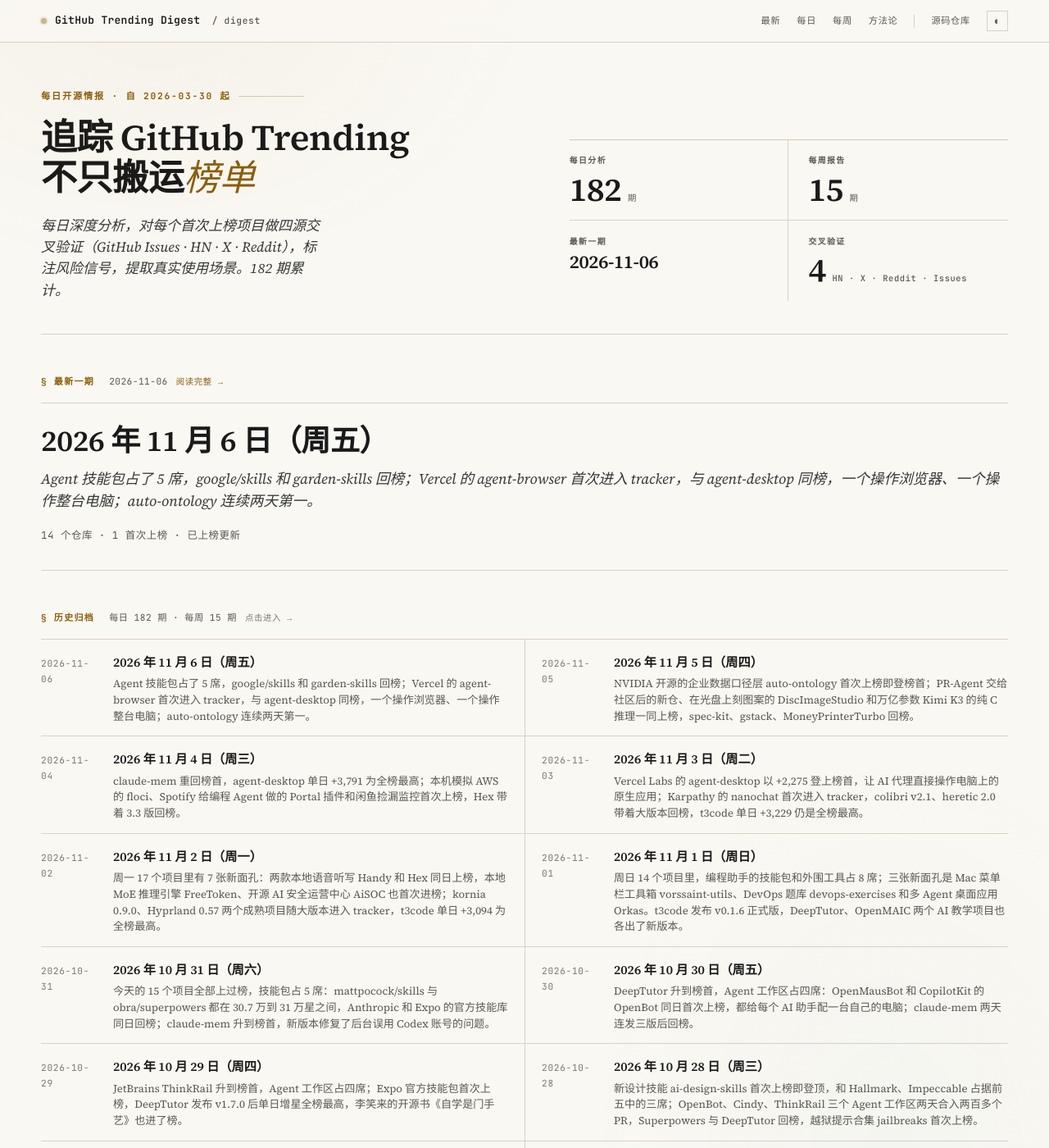
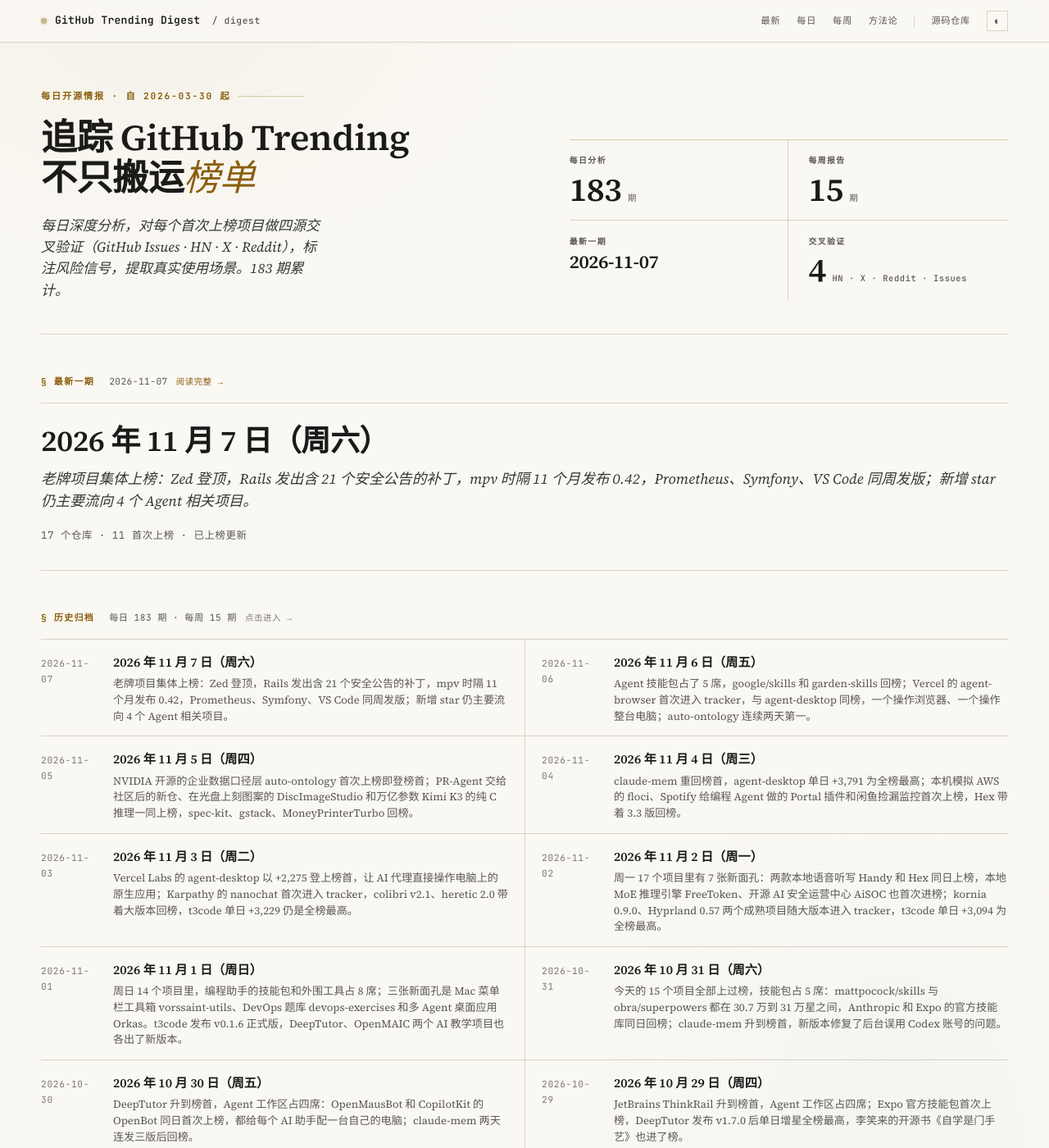
Before and after one commit to maxzyma/github-trending-digest, a Jekyll site: the page built from index.md, in a window 1280 px wide and 1400 px high. Shown: the whole window at 82% size. Built offline with Jekyll 4.4.1, drawn with Linux system fonts in a browser that asks for light colours; some of the changed lines change nothing that is shown; some of the changed text lies outside the part shown.

Commit message:
daily: 2026-11-07 public archive

```diff
--- /dev/null
+++ b/daily/2026-11-07-analysis.md
@@ -0,0 +1,128 @@
+---
+layout: daily
+date: 2026-11-07
+title: GitHub Trending 深度分析 — 2026 年 11 月 7 日（周六）
+subtitle: 老牌项目集体上榜：Zed 登顶，Rails 发出含 21 个安全公告的补丁，mpv 时隔 11 个月发布 0.42，Prometheus、Symfony、VS Code 同周发版；新增 star 仍主要流向 4 个 Agent 相关项目。
+total: 17
+new_count: 11
+new_repos: []
+updated_repos:
+  - repo: NVIDIA/auto-ontology
+    change: ↓1
+    days_listed: 3
+  - repo: google/skills
+    change: ↓2
+    days_listed: 2
+  - repo: mattpocock/skills
+    change: ↓13
+    days_listed: 5
+---
+
+# GitHub Trending 深度分析 — 2026 年 11 月 7 日（周六）
+
+_老牌项目集体上榜：Zed 登顶，Rails 发出含 21 个安全公告的补丁，mpv 时隔 11 个月发布 0.42，Prometheus、Symfony、VS Code 同周发版；新增 star 仍主要流向 4 个 Agent 相关项目。_
+
+_项目总数: 17 | 首次上榜: 11 | 重新上榜: 3 | 已上榜更新: 3 | 数据源: https://github.com/trending_
+
+## 本日主线
+
+**主线一：榜单地图 — 17 项里 13 项是创建多年的基础项目，Agent 赛道只剩 4 项。** 11 个 NEW 全是首次进入本 tracker 的知名老项目，另有 Rust、Angular 回榜。今日可分 4 组：
+
+- **编辑器与开发工具**（4 项）：`zed-industries/zed`（NEW 榜首，93,664 ⭐）、`microsoft/vscode`（NEW，#11）、`nushell/nushell`（NEW，#12）、`astral-sh/ruff`（NEW，#17）
+- **编程语言与 Web 框架**（5 项）：`rails/rails`（NEW，#3）、`rust-lang/rust`（RE，#5）、`react/react`（NEW，#6，252,264 ⭐ 全榜最多）、`angular/angular`（RE，#7）、`symfony/symfony`（NEW，#8）
+- **基础设施与底层库**（4 项）：`mpv-player/mpv`（NEW，#4）、`prometheus/prometheus`（NEW，#9）、`etcd-io/etcd`（NEW，#13）、`openssl/openssl`（NEW，#14）
+- **Agent 技能与数据层**（4 项）：`NVIDIA/auto-ontology`（↓1，#2）、`google/skills`（↓2，#10）、`mattpocock/skills`（↓13，#15）、`cloudflare/security-audit-skill`（RE，#16）
+
+昨天的 14 项今天只留下 3 项，gstack、agent-desktop、agent-browser、worktrunk、Scrapling 等全部退场。13 个老项目今天合计只涨 2,091 星，4 个 Agent 项目合计涨 7,167 星，占全榜约 77%。
+
+**主线二：同一周的发版潮 — 11 个 NEW 里 7 个在 11-04 至 11-05 发了版。** Zed 1.27.0、Rails 8.1.4.1 / 8.0.5.2、Symfony 8.2.0-BETA1 与 8.1.11、VS Code 1.145.0 在 11-04 发布，mpv 0.42.0、Prometheus 3.16.0、Ruff 0.17.4 在 11-05 发布，回榜的 Angular 也在 11-06 发了 22.2.5。对使用者影响最大的有三件：
+
+- **Rails 8.1.4.1 是安全版本**：发布说明列出 21 个 GHSA 安全公告编号，涉及 Active Support、Active Record、Action View、Action Pack 等多个组件，8.0 线同步发 8.0.5.2。其中 `ActiveSupport::MessagePack` 的修复改变了序列化格式，旧版 Rails 读不了新版写出的数据，多版本混跑的集群要注意升级顺序。
+- **mpv 0.42.0 是一年来的首个正式版**（上一个是 2025-12-21 的 0.41.0）：网络层换成基于 libcurl 的实现，支持 HTTP/2、HTTP/3；可以直接播放 DVD、蓝光的 .iso 镜像并操作光盘菜单；新增右键菜单和 `floating` 控制栏布局。
+- **Prometheus 3.16.0** 加入实验性的查询成本估算和执行上限（`--enable-feature=query-cost`），以及实验性 `integral()` 函数；平滑和锚定向量选择器转为稳定。
+
+没有本周新版本的老项目是 React（10-14）、Rust（10-16）、etcd（10-22）、OpenSSL（10-23）、Nushell（10-04），发版只能解释一部分上榜，这几个找不到明确的单一触发事件。
+
+**主线三：两款编辑器都在往"Agent 宿主"方向走。** 榜首 Zed 和 #11 VS Code 本周的新版重点都在 Agent。VS Code 1.145 的 Agents 窗口能预览远程 Agent 会话里的应用；同一会话下的子会话可以混用不同的 Agent 运行框架，例如 Claude 和 Copilot（预览功能）；本地自动化任务支持五段式 cron 定时。Zed 1.27 降低 Agent 面板的内存和 CPU 占用，按仓库最近 3 条提交的风格生成提交信息，同时移除了在大仓库里容易卡住的 Agent "检查点"功能，最低系统要求升到 macOS 12。在两款编辑器之间选择的读者，可以重点比较 Agent 会话管理和多 Agent 编排。
+
+**主线四：榜单解读提醒 — 排名不按当日 star 排，老项目的上榜不等于"突然变火"。** Zed 日增 +306 排第 1，cloudflare/security-audit-skill 日增 +2,548 却排 #16，OpenSSL 只涨 26 星也在榜。老项目的单日增量相对体量很小，上榜更多反映发版带来的访问，看不出用户量变化。另一个方向的样本是 cloudflare/security-audit-skill：最后一次提交在 9-14，10-26 离榜后 12 天又涨了约 1.7 万星，今天回榜时仓库内容没有任何变化。
+
+## 新上榜项目
+
+### [zed-industries/zed](https://github.com/zed-industries/zed) — NEW ⭐ 93,664（+306）| Rust | 知名老项目首入 tracker
+
+Atom 和 Tree-sitter 原班人马用 Rust 写的代码编辑器，自研 GPU 渲染界面库 GPUI，主打启动和输入响应快、多人实时协作，近一年把重点放在内置 AI Agent 上，4 月发布 1.0。11-04 发布稳定版 1.27.0 和预览版 1.28.0-pre：1.27 支持 Go 1.27 泛型方法的语法高亮，AI 生成的提交信息会模仿仓库最近 3 条提交的写法，Agent 面板和 Git 图谱性能提升；破坏性变更是最低系统要求升到 macOS 12，并移除 Agent "检查点"功能。11-06 合入的改动包括 Agent 会话自动标题可关闭（#63998）、Git 日期格式设置（#66533）。open issue 和 PR 合计 3,029 个，subscribers 333。
+
+### [rails/rails](https://github.com/rails/rails) — NEW ⭐ 59,032（+142）| Ruby | 知名老项目首入 tracker
+
+Ruby 语言最主流的 Web 开发框架，GitHub、Shopify、Basecamp 等产品都建在它上面，"约定优于配置"的做法影响了后来很多框架。11-04 同时发布 8.1.4.1 和 8.0.5.2 两个安全补丁版本，8.1.4.1 的发布说明里列出 21 个 GHSA 编号，涉及 MessagePack 反序列化把不安全的 `SafeBuffer` 当成可信 HTML、`safe_constantize` 把常量名未转义拼进正则等问题。11-05 起主干合入改为整个 Active Record 只用一个连接池回收线程（#59685）。在用 8.0 或 8.1 的项目应尽快升级；用 MessagePack 存缓存或消息的，先升级所有读取方，再升级写入方。
+
+### [mpv-player/mpv](https://github.com/mpv-player/mpv) — NEW ⭐ 37,887（+37）| C | 知名老项目首入 tracker
+
+一个开源的命令行视频播放器，界面极简、几乎能播所有格式，很多第三方播放器（如 IINA、Celluloid）都以它为内核。11-05 发布 0.42.0，是 2025-12-21 的 0.41.0 之后的首个正式版：基于 libcurl 的网络层支持 HTTP/2、HTTP/3 和连接复用；支持 DVD、蓝光 HDMV 和 BD-J 菜单导航，可直接播放光盘 .iso 镜像和 DVD-Audio；`gpu-next` 渲染器支持杜比视界 Profile 7 增强层；新增 `menu.conf` 右键菜单和 Fluent 图标风格的 `floating` 控制栏。日增 +37 为全榜最低之一，在榜与新版本发布时间相符。
+
+### [react/react](https://github.com/react/react) — NEW ⭐ 252,264（+248）| JavaScript | 知名老项目首入 tracker
+
+最常用的前端界面库，用组件拼装网页和移动应用界面，今日榜单中 star 数最多。仓库原名 `facebook/react`，React 交给 Linux 基金会旗下的 React Foundation 管理后迁到 `react` 组织，旧地址自动跳转；本 tracker 此前没有收录过任一地址。10-14 同时为 19.3、19.2、19.1 三条版本线发布补丁（19.3.1、19.2.9、19.1.10），19.3.1 改进了 Server Components 的传输协议。11-06 合入的修复包括 `useDeferredValue` 遇上挂起的 hydration 导致的无限循环（#38132），以及流式 Server Components 里的 hooks 问题（#38128）。没有本周新版本，未找到单一的上榜触发事件。
+
+### [symfony/symfony](https://github.com/symfony/symfony) — NEW ⭐ 31,438（+128）| PHP | 知名老项目首入 tracker
+
+PHP 最重要的 Web 框架之一，它的组件（HTTP、路由、依赖注入、控制台等）也被 Laravel、Drupal 等大量 PHP 项目单独引用。11-04 发布 8.2.0-BETA1，同日为 8.1、7.4 等维护线发布补丁（8.1.11、7.4.23）。8.2 beta 的变更包括 Messenger 的 MongoDB 传输支持 keepalive（#67817）、ObjectMapper 不再静默跳过需要属性访问器的字段（#67819）。11-06 继续修 PHPDoc 类型解析在 trait 场景下的问题（#67948、#67951）和 Windows 下目录资源检查（#67952）。
+
+### [prometheus/prometheus](https://github.com/prometheus/prometheus) — NEW ⭐ 67,195（+148）| Go | 知名老项目首入 tracker
+
+云原生领域的标准监控系统：定时去各个服务抓取指标，存成时间序列，再用 PromQL 查询和告警，Kubernetes 生态的监控大多以它为基础。11-05 发布 3.16.0：实验性的查询成本估算、实际成本统计和可配置执行上限；实验性 `integral()` 函数计算区间积分；Agent 模式支持元数据 WAL 记录；开启 TLS 时 `--web.external-url` 默认改为 https；Remote Write 2.0 队列不再暴露 4 个已废弃的元数据指标，依赖这些指标的看板需要调整。11-06 合入抓取路径的两项性能优化（#20316、#20319）。
+
+### [microsoft/vscode](https://github.com/microsoft/vscode) — NEW ⭐ 195,034（+301）| TypeScript | 知名老项目首入 tracker
+
+微软的开源代码编辑器，目前使用最广的编辑器之一，扩展生态覆盖几乎所有语言。11-04 发布 1.145.0，11-06 连发 1.145.1、1.145.2 两个补丁。1.145 的重点是 Agent：Agents 窗口能预览远程 Agent 会话中的应用和画布；子会话可混用 Claude、Copilot 等不同运行框架（预览）；本地自动化支持 cron 定时；可切换 Agent 推理和工具调用的显示详细程度（实验）。11-07 当天仍在合入 Agent 宿主相关提交（#346713、#346146）。open issue 和 PR 合计 21,841 个，是今日榜单中最多的。
+
+### [nushell/nushell](https://github.com/nushell/nushell) — NEW ⭐ 40,994（+131）| Rust | 知名老项目首入 tracker
+
+一个新式命令行 shell，把命令输出当作带列的表格和结构化数据处理，筛选、排序、转换 JSON/CSV 不用再拼 `grep`、`awk`、`jq`。最近的版本是 10-04 的 0.116.1，本周只有零星修复：日期解析保留秒级时区偏移并拒绝格式错误的偏移（#19434），配置中无法读取的快捷键或菜单项改为直接报错（#19438）。没有本周新版本，未找到单一的上榜触发事件。
+
+### [etcd-io/etcd](https://github.com/etcd-io/etcd) — NEW ⭐ 52,618（+128）| Go | 知名老项目首入 tracker
+
+分布式键值存储，Kubernetes 用它保存整个集群的状态，是云原生基础设施里最关键的组件之一。10-22 同时为 3.7、3.6、3.5 三条版本线发布补丁（3.7.3、3.6.16、3.5.35）。11-05 合入告警存储的竞态修复，并写入 changelog（#22699、#22708），尚未随版本发布。没有本周新版本。
+
+### [openssl/openssl](https://github.com/openssl/openssl) — NEW ⭐ 31,297（+26）| C | 知名老项目首入 tracker
+
+最常用的加密和 TLS 库，网站 HTTPS、SSH、各种语言的加密模块大多直接或间接依赖它。10-23 发布 4.1.0 功能版本：在 ppc64le 和 x86_64 上优化后量子算法 ML-DSA、ML-KEM 的运算，加入 AVX-512 加速。11-02 起主干弃用 `SSL_copy_session_id()` 和 `BIO_ssl_copy_session_id()`，后续版本升级时需检查是否用到。日增 +26 为全榜最低。
+
+### [astral-sh/ruff](https://github.com/astral-sh/ruff) — NEW ⭐ 50,705（+169）| Rust | 知名老项目首入 tracker
+
+Astral 用 Rust 写的 Python 代码检查和格式化工具，比 Flake8、Black 等传统工具快一到两个数量级，已被很多大型 Python 项目采用；同一团队还在开发类型检查器 ty 和包管理器 uv。11-05 发布 0.17.4，修复 BOM 开头文件导致的崩溃（#30017），预览规则新增 `tarfile-ignore-zeros-true` 安全检查（#28680）。11-06 新增 `PLE0211`、`ASYNC401` 两条规则，并合入多项 ty 的类型推断缓存优化。
+
+## 重新上榜项目
+
+### rust-lang/rust — RE（#5，上次上榜 2026-10-15）
+
+- **Stars**: 121,465（今日 +192，较 10-15 的 120,072 累计 +1,393）
+- **更新**: 10-16 发布 1.99.1 补丁，修复 x86_64 上 FFI `bool` 返回值的错误编译、UEFI 和嵌入式目标缺少 `wcslen` 符号、macOS 上 `rust-lld` 找不到 `libLLVM`。按六周发版周期，1.100.0 应在 11-12 发布。
+
+### angular/angular — RE（#7，上次上榜 2026-08-05）
+
+- **Stars**: 101,373（今日 +135，较 08-05 的 100,872 累计 +501）
+- **更新**: 11-06 发布 22.2.5，11-05 发布预览版 22.3.0-next.4，11-02 为 21.x 维护线发布 21.2.26。22.2.5 给 `rxResource` 加了 `debugName` 选项；本周编译器（compiler-cli）修复集中在增量编译，未开启增量编译时跳过指纹计算，未变化的文件不再重复输出。
+
+### cloudflare/security-audit-skill — RE（#16，上次上榜 2026-10-26）
+
+- **Stars**: 64,105（今日 +2,548，较 10-26 的 47,010 累计 +17,095）
+- **更新**: 无显著更新，最后一次提交仍是 9-14，没有发布过 release。HN 上只有 9-17 的一条帖子（213 分、38 条评论）。离榜 12 天间涨了约 1.7 万星，仓库内容没有变化，这部分关注无法对应到新功能或新版本。
+
+## 已上榜项目更新
+
+### NVIDIA/auto-ontology — ↓1（连续上榜 3 天，#2）
+
+- **Stars**: 9,096（今日 +2,015，较 11-06 的 7,442 增加 +1,654）
+- **更新**: 11-06 把后端和 MCP 镜像的 Python 版本固定为 3.12.16（#438）。没有新版本，仍是 11-05 的 1.2.0。
+
+### google/skills — ↓2（连续上榜 2 天，#10）
+
+- **Stars**: 22,855（今日 +534，较 11-06 的 22,399 增加 +456）
+- **更新**: 11-06 新增 `pathways-workload` 技能，用于排查 Cloud TPU 上的 Pathways 工作负载；`gke-workload-security` 补充 Workload Identity 指引；`google-mobile-ads-validate` 增加广告预加载的失败和警告判据；更新 `bigquery-ai-ml` 技能。没有正式 release。
+
+### mattpocock/skills — ↓13（连续上榜 5 天，#15）
+
+- **Stars**: 316,767（今日 +2,070，较 11-06 的 315,311 增加 +1,456）
+- **更新**: 无显著更新，最新仍是 10-29 的 v1.3.2，最后一次提交在 10-31。日增仍是全榜第三，排名从 #2 落到 #15。
--- /dev/null
+++ b/daily/2026-11-07.md
@@ -0,0 +1,23 @@
+# GitHub Trending 每日榜单 — 2026 年 11 月 7 日（周六）
+
+| # | 项目 | Stars | 今日 | 排名变化 |
+|---|------|-------|------|---------|
+| 1 | [zed-industries/zed](https://github.com/zed-industries/zed) | 93,664 | +306 | NEW |
+| 2 | [NVIDIA/auto-ontology](https://github.com/NVIDIA/auto-ontology) | 9,096 | +2,015 | ↓1 |
+| 3 | [rails/rails](https://github.com/rails/rails) | 59,032 | +142 | NEW |
+| 4 | [mpv-player/mpv](https://github.com/mpv-player/mpv) | 37,887 | +37 | NEW |
+| 5 | [rust-lang/rust](https://github.com/rust-lang/rust) | 121,465 | +192 | RE |
+| 6 | [react/react](https://github.com/react/react) | 252,264 | +248 | NEW |
+| 7 | [angular/angular](https://github.com/angular/angular) | 101,373 | +135 | RE |
+| 8 | [symfony/symfony](https://github.com/symfony/symfony) | 31,438 | +128 | NEW |
+| 9 | [prometheus/prometheus](https://github.com/prometheus/prometheus) | 67,195 | +148 | NEW |
+| 10 | [google/skills](https://github.com/google/skills) | 22,855 | +534 | ↓2 |
+| 11 | [microsoft/vscode](https://github.com/microsoft/vscode) | 195,034 | +301 | NEW |
+| 12 | [nushell/nushell](https://github.com/nushell/nushell) | 40,994 | +131 | NEW |
+| 13 | [etcd-io/etcd](https://github.com/etcd-io/etcd) | 52,618 | +128 | NEW |
+| 14 | [openssl/openssl](https://github.com/openssl/openssl) | 31,297 | +26 | NEW |
+| 15 | [mattpocock/skills](https://github.com/mattpocock/skills) | 316,767 | +2,070 | ↓13 |
+| 16 | [cloudflare/security-audit-skill](https://github.com/cloudflare/security-audit-skill) | 64,105 | +2,548 | RE |
+| 17 | [astral-sh/ruff](https://github.com/astral-sh/ruff) | 50,705 | +169 | NEW |
+
+> 数据源：<https://github.com/trending> · 抓取于 2026-11-07
--- a/index.md
+++ b/index.md
@@ -48,6 +48,7 @@
 
 ## Daily Analysis
 
+- [2026-11-07](daily/2026-11-07-analysis) — 老牌项目集体上榜：Zed 登顶，Rails 发出含 21 个安全公告的补丁，mpv 时隔 11 个月发布 0.42，Prometheus、Symfony、VS Code 同周发版；新增 star 仍主要流向 4 个 Agent 相关项目。
 - [2026-11-06](daily/2026-11-06-analysis) — Agent 技能包占了 5 席，google/skills 和 garden-skills 回榜；Vercel 的 agent-browser 首次进入 tracker，与 agent-desktop 同榜，一个操作浏览器、一个操作整台电脑；auto-ontology 连续两天第一。
 - [2026-11-05](daily/2026-11-05-analysis) — NVIDIA 开源的企业数据口径层 auto-ontology 首次上榜即登榜首；PR-Agent 交给社区后的新仓、在光盘上刻图案的 DiscImageStudio 和万亿参数 Kimi K3 的纯 C 推理一同上榜，spec-kit、gstack、MoneyPrinterTurbo 回榜。
 - [2026-11-04](daily/2026-11-04-analysis) — claude-mem 重回榜首，agent-desktop 单日 +3,791 为全榜最高；本机模拟 AWS 的 floci、Spotify 给编程 Agent 做的 Portal 插件和闲鱼捡漏监控首次上榜，Hex 带着 3.3 版回榜。
```
